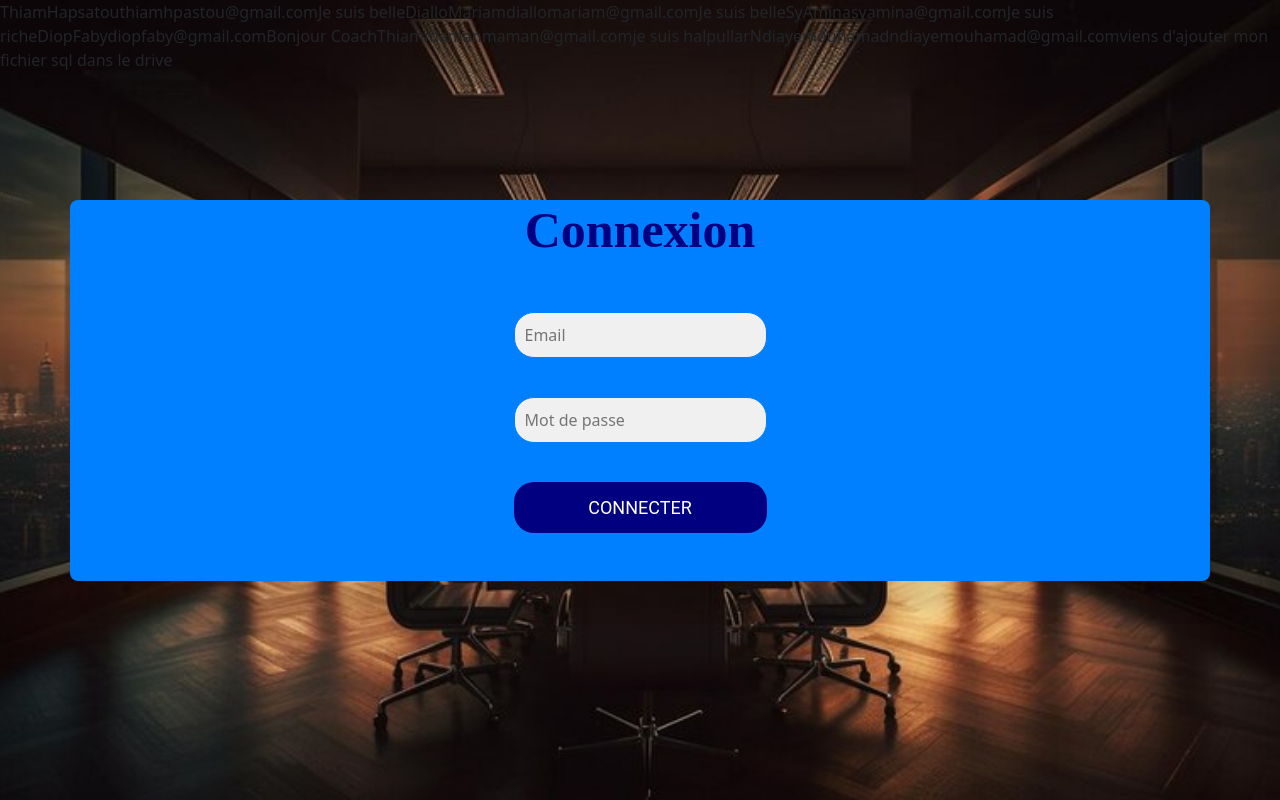
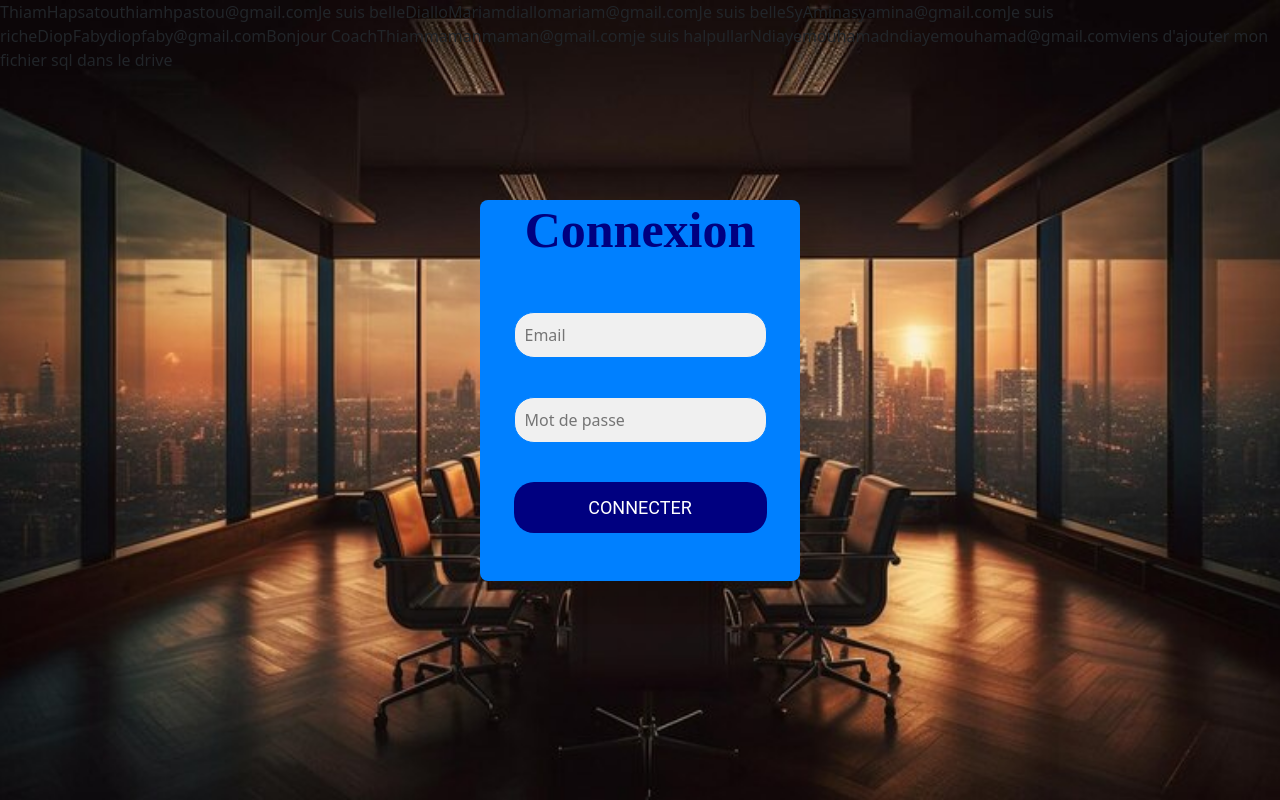
Before and after one commit to Hapsatou30/POO_PHP, a PHP site: page / in a window 1280 px wide. Run offline with PHP 8.4, Linux system fonts and the light colour scheme; data comes from the database, SQL or seed files in the repository; some web fonts are replaced.

Commit message:
ajout du fichier sql

```diff
--- a/index.php
+++ b/index.php
@@ -12,7 +12,7 @@
 
 </head>
 <body>
-   <div class="container">
+   <div class="container" style="width: 25%;">
 
    <div class="formulaire">
    <h1>Connexion</h1>
```
